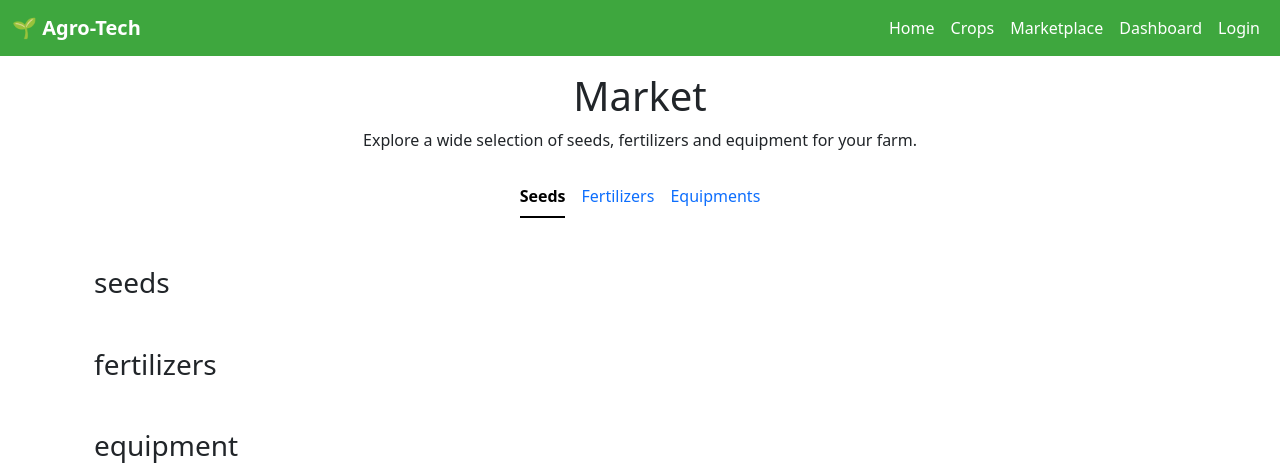
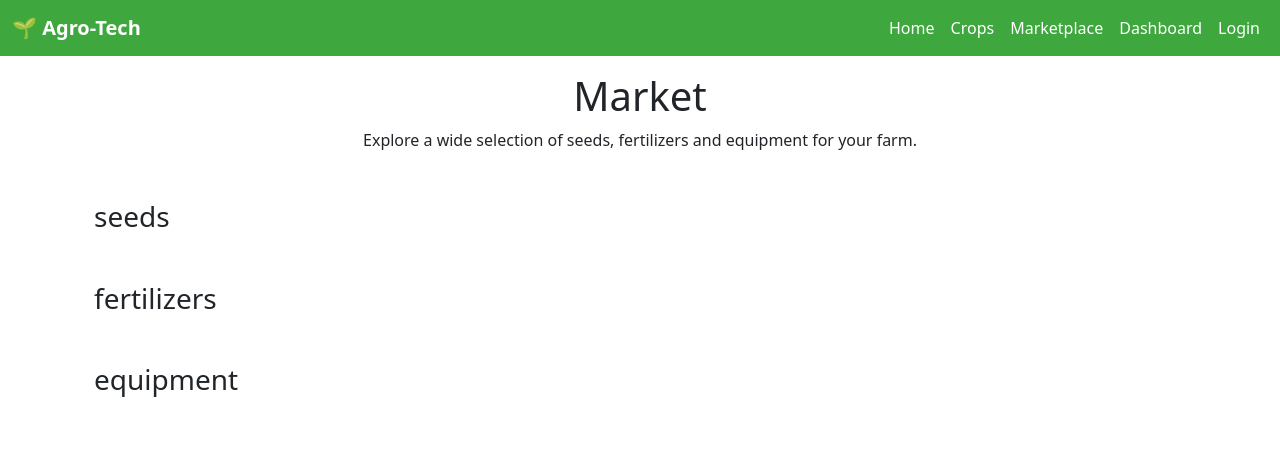
Before and after one commit to Alwin42/Project_100, a Flask app: page /marketplace in a window 1280 px wide. Shown: the top 463 px of the page. Run offline with Flask 3, Linux system fonts and the light colour scheme; data that the repository does not hold is empty.

Commit message:
marketplace links removed

```diff
--- a/Agro-Tech/templates/marketplace.html
+++ b/Agro-Tech/templates/marketplace.html
@@ -9,13 +9,6 @@
   <p class="text-center mb-4">
     Explore a wide selection of seeds, fertilizers and equipment for your farm.
   </p>
-
-  <!-- Anchor navigation -->
-  <ul class="nav nav-underline justify-content-center mb-5">
-    <li class="nav-item"><a class="nav-link active" href="#seeds">Seeds</a></li>
-    <li class="nav-item"><a class="nav-link" href="#fertilizers">Fertilizers</a></li>
-    <li class="nav-item"><a class="nav-link" href="#equipments">Equipments</a></li>
-  </ul>
   <div class="container my-5">
     {% set categories = ['seeds', 'fertilizers', 'equipment'] %}
     {% for category in categories %}
```
